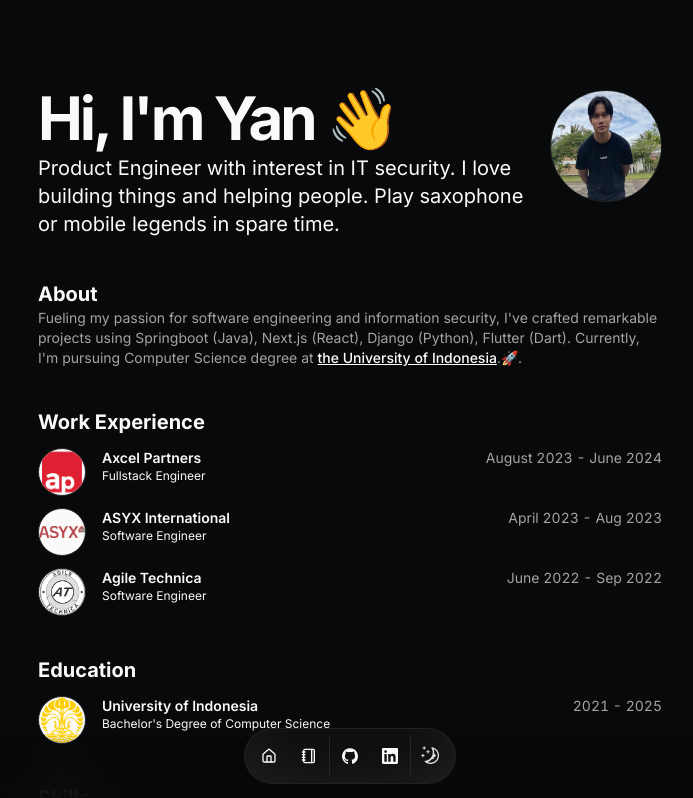
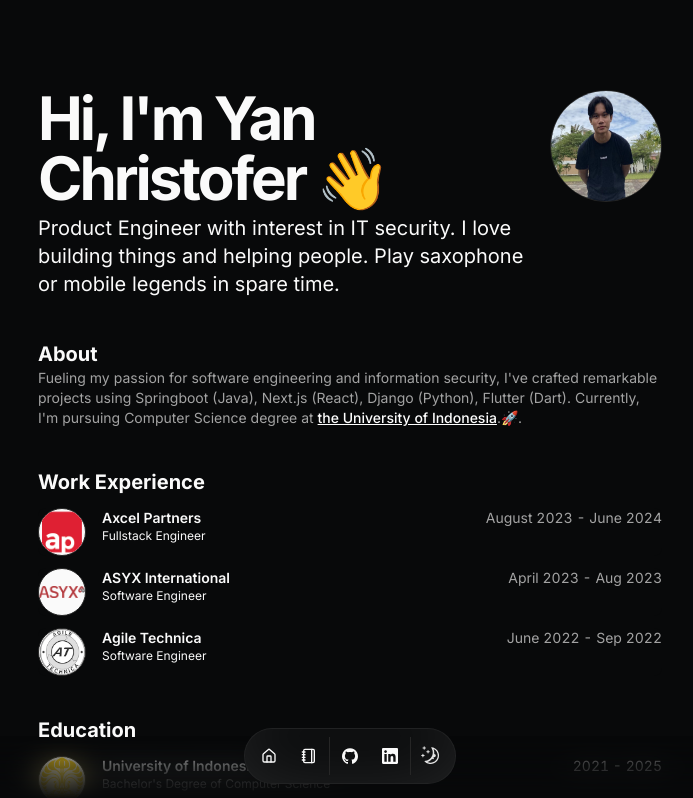
Before and after one commit to yancheesetofer/yanchris.tech, a Next.js app: page / in a window 1280 px wide. Shown: the top 798 px of the page, without its empty margins (290-983 px from the left). Built offline with nearby package versions, Linux system fonts and the light colour scheme.

Commit message:
chore: rewrite name heading

```diff
--- a/src/app/page.tsx
+++ b/src/app/page.tsx
@@ -22,7 +22,7 @@
                 delay={BLUR_FADE_DELAY}
                 className="text-3xl font-bold tracking-tighter sm:text-5xl xl:text-6xl/none"
                 yOffset={8}
-                text={`Hi, I'm ${DATA.name.split(" ")[0]} 👋`}
+                text={`Hi, I'm Yan Christofer 👋`}
               />
               <BlurFadeText
                 className="max-w-[600px] md:text-xl"
```
